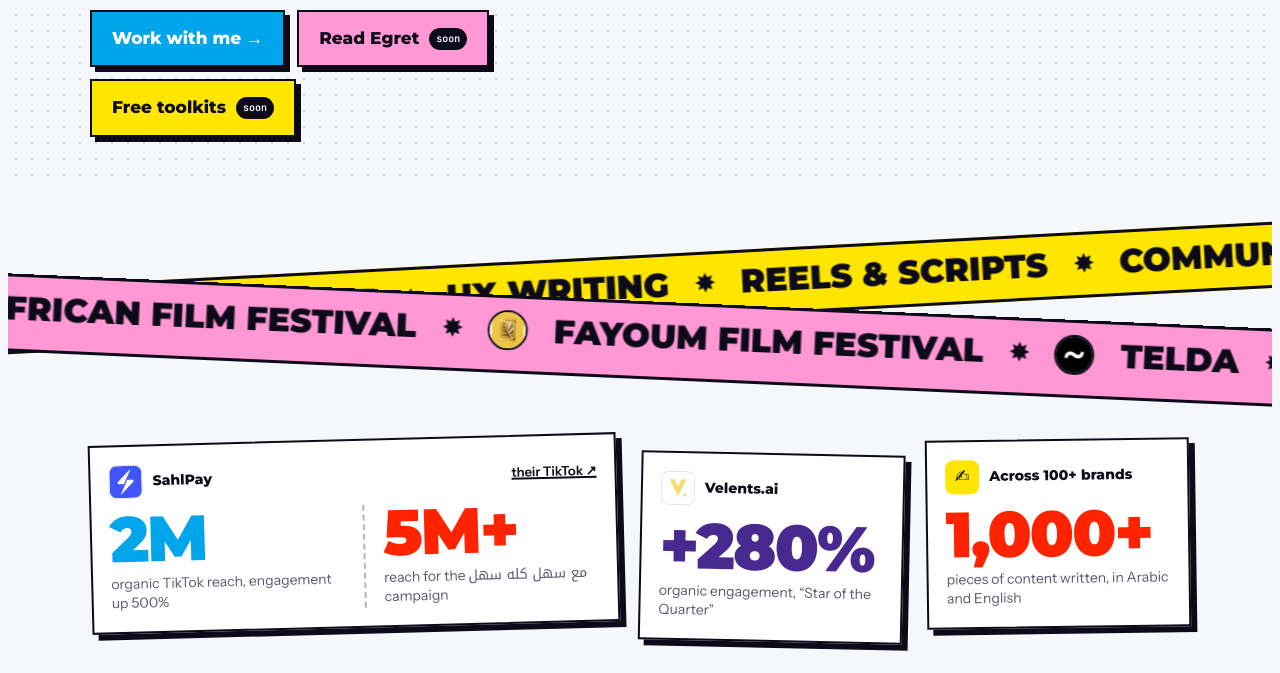
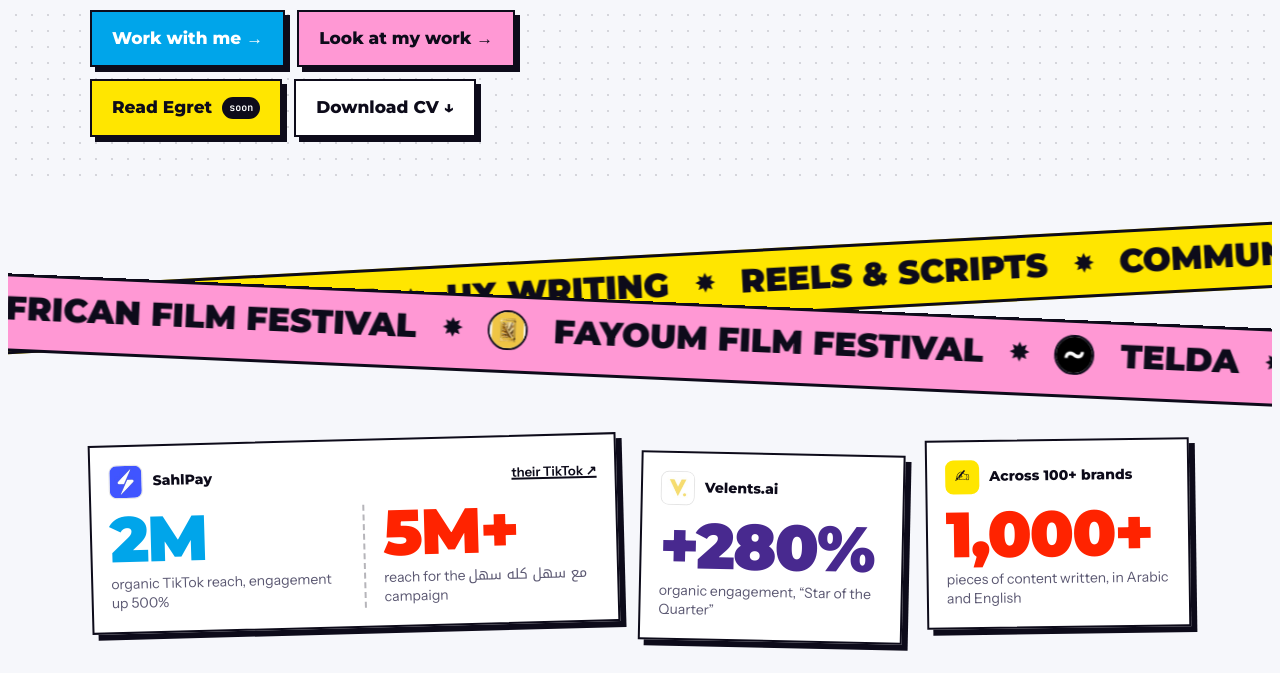
Before and after one commit to salmaelananii/salma-website, a plain HTML site: page index.html in a window 1280 px wide. Shown: the part 847-1520 px from the top of the page. Drawn offline with Linux system fonts and the light colour scheme; a web font is replaced by a local one.

Commit message:
Add files via upload

```diff
--- a/index.html
+++ b/index.html
@@ -4,9 +4,13 @@
 <meta charset="utf-8">
 <meta name="viewport" content="width=device-width, initial-scale=1">
 <meta name="description" content="Salma El-Ananii, Arabic Product Marketer. I write copy that touches hearts and speaks to minds, in Arabic and English.">
+<link rel="canonical" href="https://www.salmaelananii.com/">
+<meta property="og:type" content="website">
+<meta property="og:url" content="https://www.salmaelananii.com/">
 <meta property="og:title" content="Salma El-Ananii · Arabic Product Marketer">
 <meta property="og:description" content="Four markets, one writer. Agency, fintech, Saudi SaaS and product marketing.">
-<meta property="og:image" content="me-sit.webp">
+<meta property="og:image" content="https://www.salmaelananii.com/og.jpg">
+<meta name="twitter:card" content="summary_large_image">
 <link rel="icon" href="logo.svg" type="image/svg+xml">
 <title>Salma El-Ananii</title>
 <link rel="preconnect" href="https://fonts.googleapis.com">
@@ -965,6 +969,10 @@ body:not(.work-mode) #work{display:none}
 .sb-fam2 .pol figcaption img.look-logo{border-radius:0;display:block;height:16px!important;width:auto!important;margin:6px auto 0;aspect-ratio:auto!important;object-fit:contain!important;background:none!important;padding:0!important}
 .favs{padding-bottom:clamp(32px,4vw,56px)!important}
 .sb-egret-sec{padding-top:clamp(24px,3vw,40px)!important}
+
+.sb-doors3 .d4{background:var(--surface);color:var(--ink)}
+.nav-cv{border:2px solid var(--ink);padding:5px 12px!important;font-weight:800;background:var(--yellow);color:#0d0b1a!important;text-decoration:none}
+.cv-btn{display:inline-flex;align-items:center;background:#ff98d4;color:#0d0b1a!important;font-family:var(--display);font-weight:900;padding:14px 20px;text-decoration:none;border:2px solid #ffffff;box-shadow:5px 5px 0 #ffe600}
 </style>
 </head>
 <body>
@@ -977,6 +985,7 @@ body:not(.work-mode) #work{display:none}
       <li><a href="#work" class="nav-work">Work</a></li>
       <li><a href="#egret">Egret</a></li>
       <li><a href="#contact">Contact</a></li>
+      <li><a href="Salma-El-Ananii-CV.pdf" class="nav-cv" download>CV ↓</a></li>
     </ul>
     <button class="theme-btn" id="themeBtn" aria-label="Switch light or dark theme">◐</button>
   </div>
@@ -997,8 +1006,9 @@ body:not(.work-mode) #work{display:none}
       </ul>
       <div class="sb-doors3">
         <a href="#contact" class="d1">Work with me →</a>
-        <a href="#egret" class="d2">Read Egret <em>soon</em></a>
-        <a href="#kits" class="d3">Free toolkits <em>soon</em></a>
+        <a href="#work" class="d2">Look at my work →</a>
+        <a href="#egret" class="d3">Read Egret <em>soon</em></a>
+        <a href="Salma-El-Ananii-CV.pdf" class="d4" download>Download CV ↓</a>
       </div>
     </div>
     <div class="hx-stage" aria-label="3D avatar of Salma surrounded by stickers" role="img">
@@ -1226,19 +1236,7 @@ body:not(.work-mode) #work{display:none}
   </div>
 </section>
 
-<section class="block sb-kits-sec" id="kits" aria-labelledby="kitH">
-  <div class="wrap">
-    <div class="sec-head"><div><p class="eyebrow">Free toolkits & mini courses</p><h2 id="kitH" style="margin-top:12px">Steal my workflow</h2></div><p class="sub" style="max-width:44ch;color:var(--muted)">The templates I actually use with clients, cleaned up and free. Working titles; the first drops ship with Egret.</p></div>
-    <div class="sb-kits">
-      <article><span class="eyebrow">Template</span><b>Arabic content calendar</b><p>A month of posts planned by goal, format and dialect.</p><span class="stamp">SOON</span></article>
-      <article><span class="eyebrow">Template</span><b>Product launch messaging canvas</b><p>From feature to headline, on one page.</p><span class="stamp">SOON</span></article>
-      <article><span class="eyebrow">Mini course</span><b>Write B2B content in Arabic</b><p>Sound expert without sounding translated.</p><span class="stamp">SOON</span></article>
-      <article><span class="eyebrow">Toolkit</span><b>Egyptian vs Saudi copy playbook</b><p>Same message, two dialects, and why every word changed.</p><span class="stamp">SOON</span></article>
-      <article><span class="eyebrow">Mini course</span><b>Content sales actually uses</b><p>One-pagers, decks and talk tracks.</p><span class="stamp">SOON</span></article>
-      <article><span class="eyebrow">Template</span><b>Monthly content report</b><p>Shows managers what moved, not just what posted.</p><span class="stamp">SOON</span></article>
-    </div>
-  </div>
-</section>
+
 
 <section class="block recs" id="recommendations">
   <div class="wrap">
@@ -1274,6 +1272,7 @@ body:not(.work-mode) #work{display:none}
         <span class="mail" id="mail">salma.elananii@gmail.com</span>
         <a class="li-btn" href="https://www.linkedin.com/in/salmaelananii" target="_blank" rel="noopener"><svg viewBox="0 0 24 24" aria-hidden="true"><path fill="currentColor" d="M4.98 3.5a2.5 2.5 0 1 1 0 5 2.5 2.5 0 0 1 0-5zM3 9.5h4V21H3zM9.5 9.5h3.8v1.6h.05c.53-1 1.83-2.05 3.77-2.05 4.03 0 4.78 2.65 4.78 6.1V21h-4v-5.1c0-1.22-.02-2.78-1.7-2.78-1.7 0-1.96 1.33-1.96 2.7V21h-4z"/></svg>LinkedIn ↗</a>
         <button class="copy" id="copyBtn">Copy email</button>
+        <a class="cv-btn" href="Salma-El-Ananii-CV.pdf" download>Download CV ↓</a>
       </div>
     </div>
     <figure class="ct-photo"><img src="contact-me.webp" alt="3D avatar of Salma sitting cross-legged with a laptop covered in stickers, an egret on her shoulder" loading="lazy" width="900" height="900"><figcaption>Let’s talk ✍︎</figcaption></figure>
```
Also changed, not shown: og.jpg (added), 1 other file.
